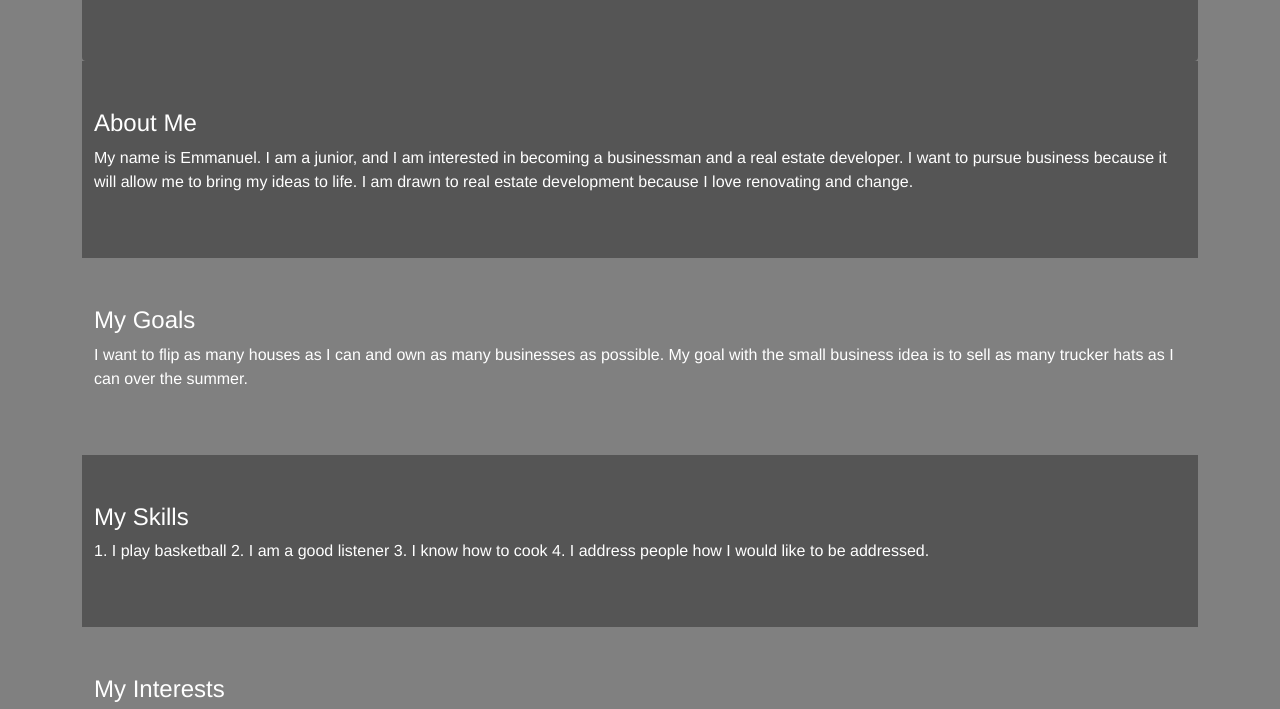
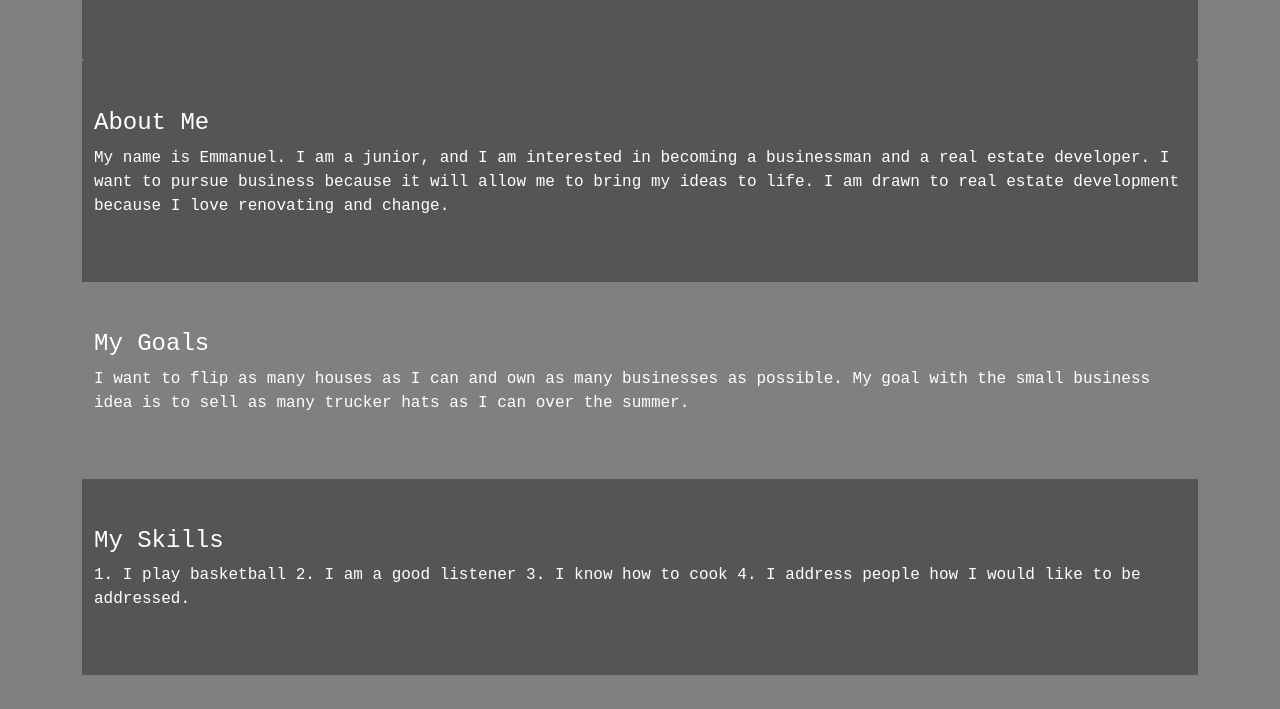
Before and after one commit to EmmanuelOmorodion/emmanuelomorodion.github.io-., a plain HTML site: page index.html in a window 1280 px wide. Shown: the part 409-1118 px from the top of the page. Drawn offline with nearby package versions, Linux system fonts and the light colour scheme.

Commit message:
Update index.html

```diff
--- a/index.html
+++ b/index.html
@@ -12,7 +12,7 @@
     body {
         background-color: grey;
         color: white;
-            font-family: 'Helvetica', sans-serif;
+        font-family: 'Courier New', Courier, monospace;
     }
     .bg-light {
         background-color: #555 !important;
```
Lines whose indentation alone changed are shown as unchanged.
